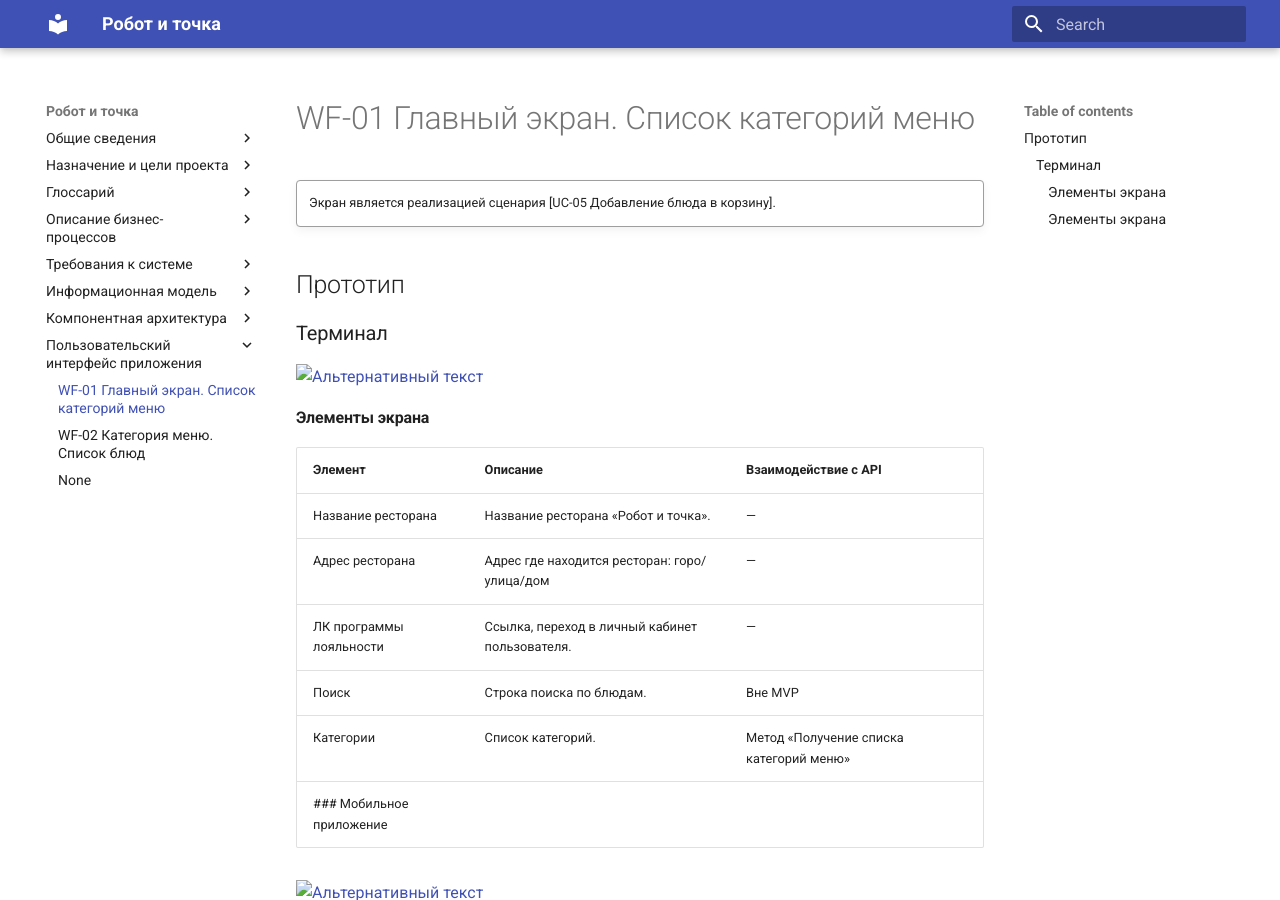
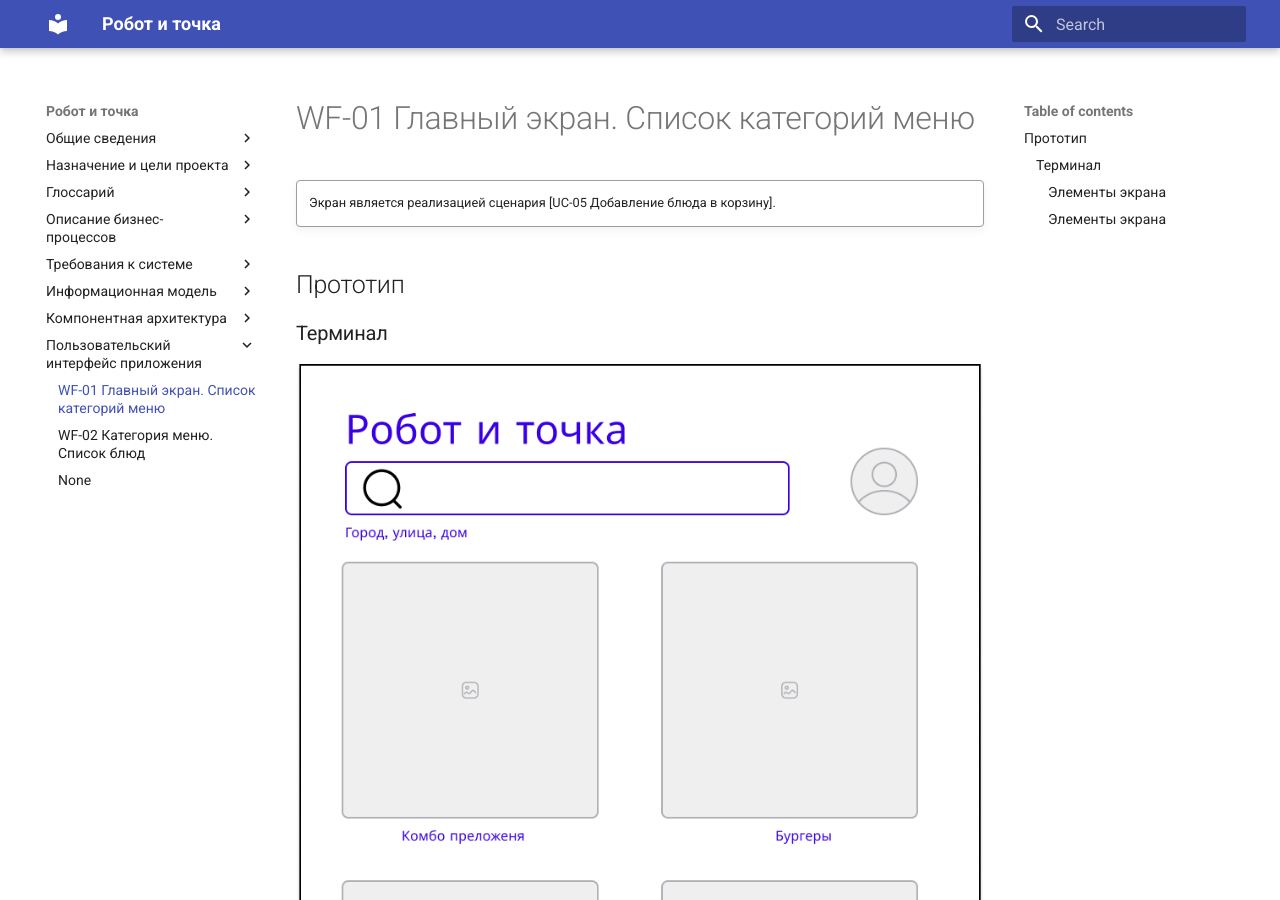
Before and after one commit to VasnevaAnastasia/robot-i-tochka, an MkDocs documentation site: the page built from docs/user_interface/wf01.md, in a window 1280 px wide and 900 px high. Built offline with MkDocs 1.6.1 and Material for MkDocs 9.7.7, drawn with Linux system fonts in a browser that asks for light colours.

Commit message:
Проверка

```diff
--- a/docs/user_interface/wf01.md
+++ b/docs/user_interface/wf01.md
@@ -6,7 +6,7 @@
 ## Прототип
 
 ### Терминал
-![Альтернативный текст](img/wf01WEB.png)
+![Альтернативный текст](wf01WEB.png)
 
 #### Элементы экрана
 
@@ -19,7 +19,7 @@
 | Категории               | Список категорий.                              | Метод «Получение списка категорий меню» |
 ### Мобильное приложение
 
-![Альтернативный текст](img/wf01MA.png)
+![Альтернативный текст](wf01MA.png)
 
 #### Элементы экрана
 
```
Also changed, not shown: docs/user_interface/wf01MA.png (added), docs/user_interface/wf01WEB.png (added).
